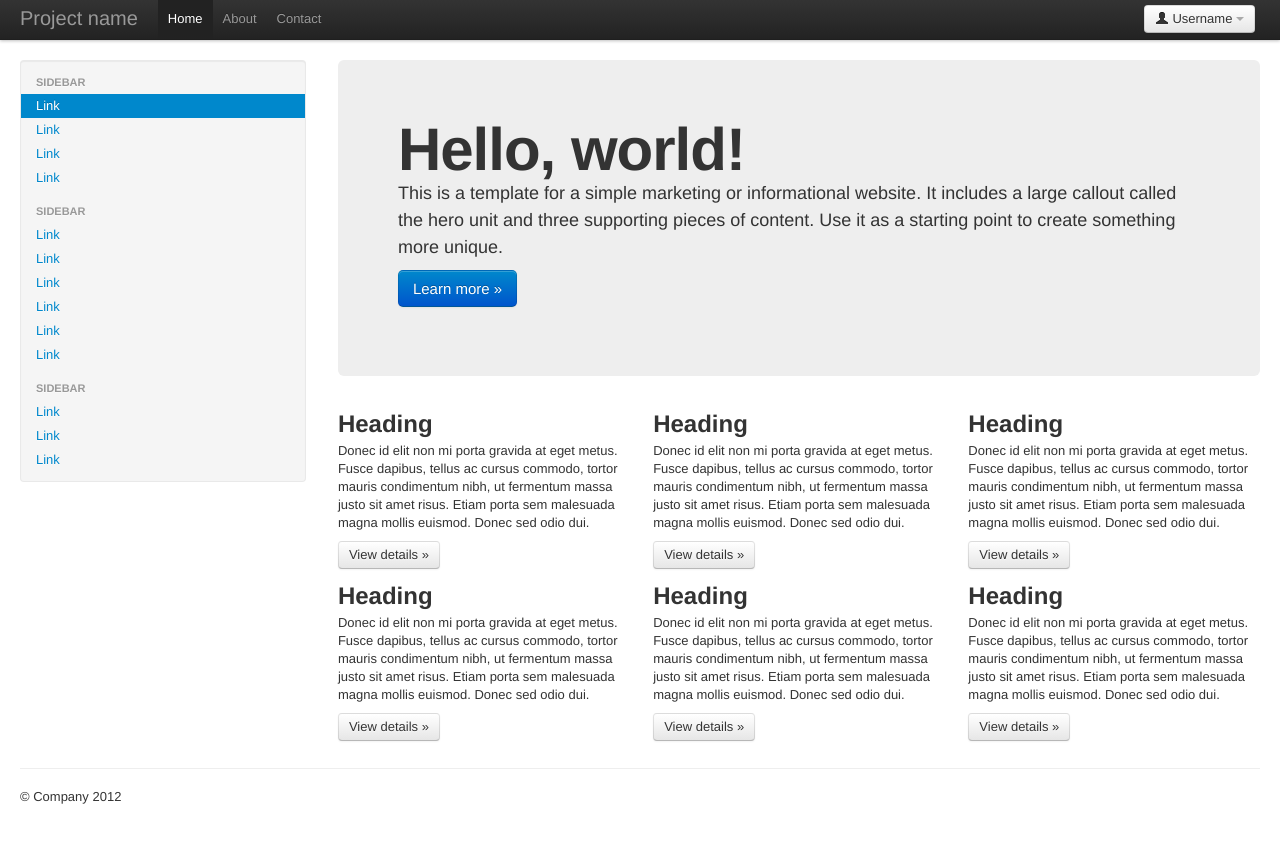
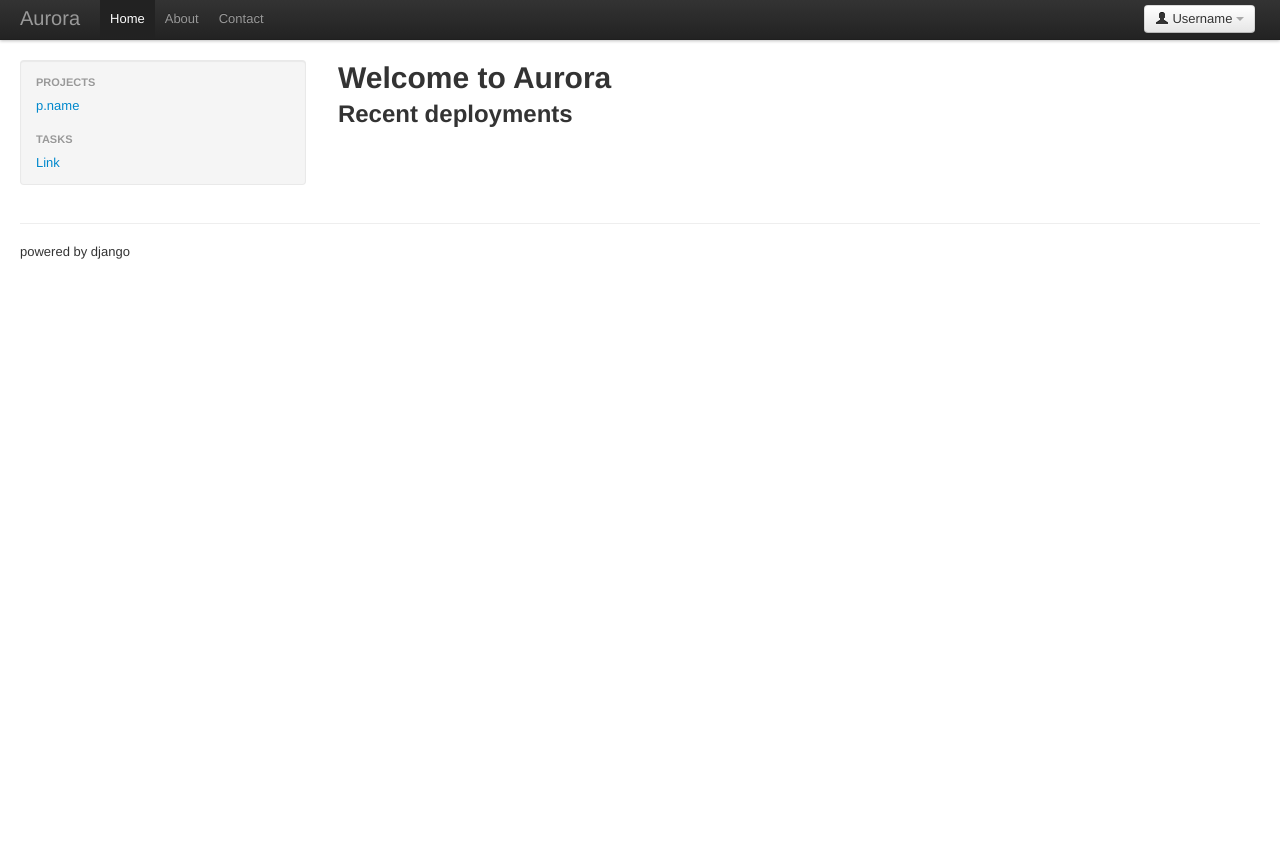
Before and after one commit to guilhermesouza/aurora, a Django app: template aurora/aurora/cruiser/templates/base.html in a window 1280 px wide. After the commit the page ends 259 px from the top, so only its background shows below. Run offline with Django 3.2, Linux system fonts and the light colour scheme; the template is opened without the code that fills it: most values are stand-ins (such as "Sample title", 1, 10 or a date in 2020); some libraries are stand-ins or nearby versions.

Commit message:
processor, 404,500

```diff
--- /dev/null
+++ b/aurora/aurora/cruiser/processors.py
@@ -0,0 +1,5 @@
+from models import Project
+
+
+def sidebar_data(request):
+    return {'projects': Project.objects.order_by('name',)}
--- /dev/null
+++ b/aurora/aurora/cruiser/templates/500.html
@@ -0,0 +1,6 @@
+{% extends "base.html" %}
+{% block title %}Упс.Ошибка.{% endblock %}
+{% block content %}
+<h1>Что то пошло не так. Чип и Дейл уже спешат на помощь.</h1>
+<p>И скоро все исправят!</p>
+{% endblock %}
--- a/aurora/aurora/cruiser/templates/base.html
+++ b/aurora/aurora/cruiser/templates/base.html
@@ -3,7 +3,7 @@
 <html lang="en">
   <head>
     <meta charset="utf-8">
-    <title>{% trans "Aurora project" %}</title>
+    <title>{% trans "Aurora project" %}{% block title %}{% endblock %}</title>
     <meta name="viewport" content="width=device-width, initial-scale=1.0">
     <meta name="description" content="Web interface for Fabric">
     <meta name="author" content="aurora">
@@ -44,7 +44,7 @@
             <span class="icon-bar"></span>
             <span class="icon-bar"></span>
           </a>
-          <a class="brand" href="#">Project name</a>
+          <a class="brand" href="#">Aurora</a>
           <div class="btn-group pull-right">
             <a class="btn dropdown-toggle" data-toggle="dropdown" href="#">
               <i class="icon-user"></i> Username
@@ -72,64 +72,22 @@
         <div class="span3">
           <div class="well sidebar-nav">
             <ul class="nav nav-list">
-              <li class="nav-header">Sidebar</li>
-              <li class="active"><a href="#">Link</a></li>
-              <li><a href="#">Link</a></li>
-              <li><a href="#">Link</a></li>
-              <li><a href="#">Link</a></li>
-              <li class="nav-header">Sidebar</li>
-              <li><a href="#">Link</a></li>
-              <li><a href="#">Link</a></li>
-              <li><a href="#">Link</a></li>
-              <li><a href="#">Link</a></li>
-              <li><a href="#">Link</a></li>
-              <li><a href="#">Link</a></li>
-              <li class="nav-header">Sidebar</li>
-              <li><a href="#">Link</a></li>
-              <li><a href="#">Link</a></li>
+              <li class="nav-header">Projects</li>
+              {% for p in projects %}
+                <li{% if a_proj == p.name %} class="active"{%endif%}><a href={% url projects p.id %}>p.name</a></li>
+              {% endfor %}
+
+              <li class="nav-header">Tasks</li>
               <li><a href="#">Link</a></li>
             </ul>
           </div><!--/.well -->
         </div><!--/span-->
         <div class="span9">
-          <div class="hero-unit">
-            <h1>Hello, world!</h1>
-            <p>This is a template for a simple marketing or informational website. It includes a large callout called the hero unit and three supporting pieces of content. Use it as a starting point to create something more unique.</p>
-            <p><a class="btn btn-primary btn-large">Learn more &raquo;</a></p>
-          </div>
+            <h1>Welcome to Aurora</h1>
           <div class="row-fluid">
-            <div class="span4">
-              <h2>Heading</h2>
-              <p>Donec id elit non mi porta gravida at eget metus. Fusce dapibus, tellus ac cursus commodo, tortor mauris condimentum nibh, ut fermentum massa justo sit amet risus. Etiam porta sem malesuada magna mollis euismod. Donec sed odio dui. </p>
-              <p><a class="btn" href="#">View details &raquo;</a></p>
-            </div><!--/span-->
-            <div class="span4">
-              <h2>Heading</h2>
-              <p>Donec id elit non mi porta gravida at eget metus. Fusce dapibus, tellus ac cursus commodo, tortor mauris condimentum nibh, ut fermentum massa justo sit amet risus. Etiam porta sem malesuada magna mollis euismod. Donec sed odio dui. </p>
-              <p><a class="btn" href="#">View details &raquo;</a></p>
-            </div><!--/span-->
-            <div class="span4">
-              <h2>Heading</h2>
-              <p>Donec id elit non mi porta gravida at eget metus. Fusce dapibus, tellus ac cursus commodo, tortor mauris condimentum nibh, ut fermentum massa justo sit amet risus. Etiam porta sem malesuada magna mollis euismod. Donec sed odio dui. </p>
-              <p><a class="btn" href="#">View details &raquo;</a></p>
-            </div><!--/span-->
-          </div><!--/row-->
-          <div class="row-fluid">
-            <div class="span4">
-              <h2>Heading</h2>
-              <p>Donec id elit non mi porta gravida at eget metus. Fusce dapibus, tellus ac cursus commodo, tortor mauris condimentum nibh, ut fermentum massa justo sit amet risus. Etiam porta sem malesuada magna mollis euismod. Donec sed odio dui. </p>
-              <p><a class="btn" href="#">View details &raquo;</a></p>
-            </div><!--/span-->
-            <div class="span4">
-              <h2>Heading</h2>
-              <p>Donec id elit non mi porta gravida at eget metus. Fusce dapibus, tellus ac cursus commodo, tortor mauris condimentum nibh, ut fermentum massa justo sit amet risus. Etiam porta sem malesuada magna mollis euismod. Donec sed odio dui. </p>
-              <p><a class="btn" href="#">View details &raquo;</a></p>
-            </div><!--/span-->
-            <div class="span4">
-              <h2>Heading</h2>
-              <p>Donec id elit non mi porta gravida at eget metus. Fusce dapibus, tellus ac cursus commodo, tortor mauris condimentum nibh, ut fermentum massa justo sit amet risus. Etiam porta sem malesuada magna mollis euismod. Donec sed odio dui. </p>
-              <p><a class="btn" href="#">View details &raquo;</a></p>
-            </div><!--/span-->
+            {% block content %}
+              <h2>Recent deployments</h2>
+            {% endblock%}
           </div><!--/row-->
         </div><!--/span-->
       </div><!--/row-->
@@ -137,14 +95,13 @@
       <hr>
 
       <footer>
-        <p>&copy; Company 2012</p>
+        <p>powered by django</p>
       </footer>
 
     </div><!--/.fluid-container-->
 
     <!-- Le javascript
-    ================================================== -->
-    <!-- Placed at the end of the document so the pages load faster -->
+
     <script src="{{STATIC_URL}}/bootstrap/js/jquery.js"></script>
     <script src="{{STATIC_URL}}/bootstrap/js/bootstrap-transition.js"></script>
     <script src="{{STATIC_URL}}/bootstrap/js/bootstrap-alert.js"></script>
@@ -158,6 +115,6 @@
     <script src="{{STATIC_URL}}/bootstrap/js/bootstrap-collapse.js"></script>
     <script src="{{STATIC_URL}}/bootstrap/js/bootstrap-carousel.js"></script>
     <script src="{{STATIC_URL}}/bootstrap/js/bootstrap-typeahead.js"></script>
-
+    -->
   </body>
 </html>
--- a/aurora/aurora/settings.py
+++ b/aurora/aurora/settings.py
@@ -84,7 +84,6 @@ SECRET_KEY = '8prg$*e=invq5lzi-0#i(ycnw62d1hcr1o%yrlqwnuo-y3)utr'
 TEMPLATE_LOADERS = (
     'django.template.loaders.filesystem.Loader',
     'django.template.loaders.app_directories.Loader',
-#     'django.template.loaders.eggs.Loader',
 )
 
 MIDDLEWARE_CLASSES = (
@@ -106,6 +105,11 @@ TEMPLATE_DIRS = (
     # Put strings here, like "/home/html/django_templates" or "C:/www/django/templates".
     # Always use forward slashes, even on Windows.
     # Don't forget to use absolute paths, not relative paths.
+)
+
+from django.conf import global_settings
+TEMPLATE_CONTEXT_PROCESSORS = global_settings.TEMPLATE_CONTEXT_PROCESSORS + (
+    "aurora.cruiser.processors.sidebar_data",
 )
 
 INSTALLED_APPS = (
--- a/aurora/aurora/urls.py
+++ b/aurora/aurora/urls.py
@@ -5,11 +5,12 @@ admin.autodiscover()
 
 handler500 = 'cruiser.views.server_error'
 
-from cruiser.views import index
+from cruiser.views import index, project
 admin.autodiscover()
 
 urlpatterns = patterns('',
     url(r'^$', index, name='index'),
+    url(r'^projects/(\d{4})$', project, name='project'),
     url(r'^admin/', include(admin.site.urls)),
 )
 
```
Also changed, not shown: aurora/aurora/cruiser/templates/404.html (added, +8 -0 lines), aurora/aurora/cruiser/views.py (+17 -1 lines), 1 other file.
